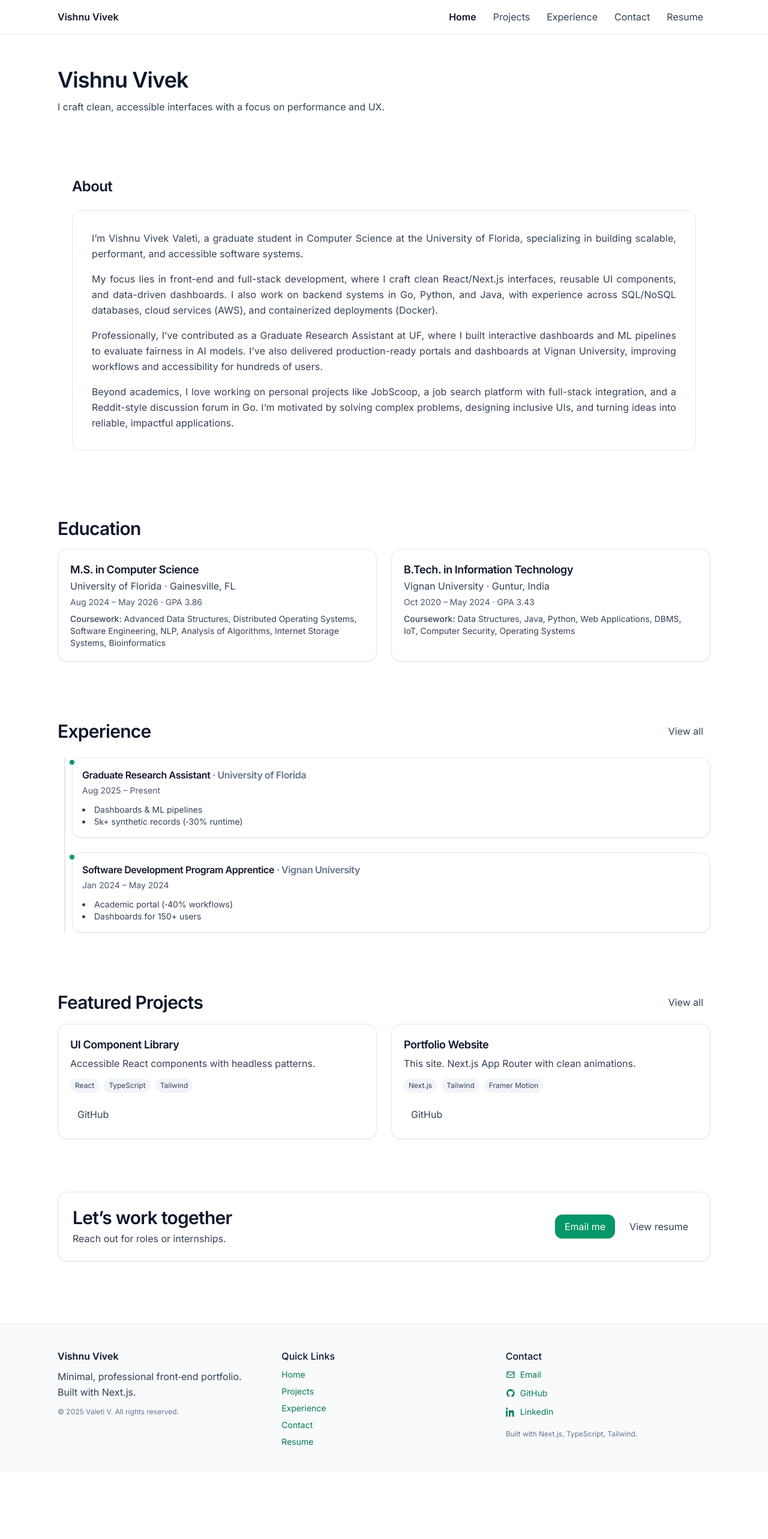
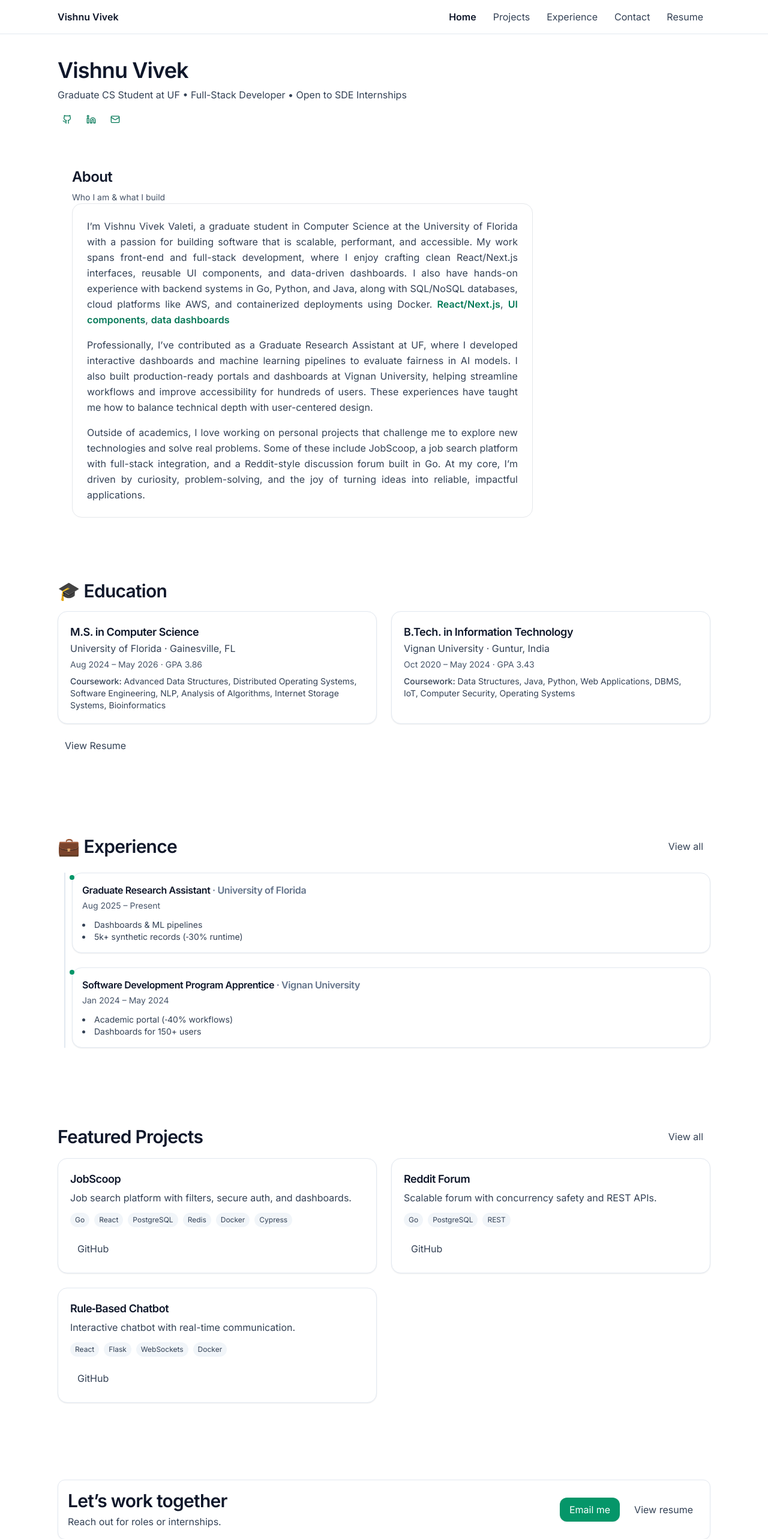
Before and after one commit to valetivivek/portfolio, a Next.js app: page / in a window 1280 px wide. Shown: the top 2566 px of the page at 60% size. Before the commit the page ends 2454 px from the top, so only its background shows below. Built offline with nearby package versions, Linux system fonts and the light colour scheme.

Commit message:
home page

```diff
--- a/app/components/About.tsx
+++ b/app/components/About.tsx
@@ -6,15 +6,27 @@ import { ABOUT } from "@/content/about";
 
 export default function About() {
   return (
-    <section id="about" className="container mx-auto px-4 md:px-6 py-12 md:py-16">
+    <section id="about" className="container mx-auto px-4 md:px-6 py-8 md:py-10">
       <motion.header variants={fadeUp} initial="hidden" whileInView="show" viewport={{ once: true, amount: 0.3 }}>
-        <h2 className="mb-6 text-2xl font-semibold tracking-tight">About</h2>
+        <h2 className="mb-2 text-2xl font-semibold tracking-tight">About</h2>
+        <p className="text-sm text-slate-600">Who I am & what I build</p>
       </motion.header>
       <motion.div variants={fadeUp} initial="hidden" whileInView="show" viewport={{ once: true, amount: 0.3 }}>
-        <div className="rounded-2xl border bg-white p-6 md:p-8">
+        <div className="rounded-2xl border bg-white p-5 md:p-6 max-w-3xl">
           <div className="text-justify leading-relaxed tracking-[0.005em] space-y-4 text-slate-700">
             {ABOUT.copy.split("\n\n").map((para, i) => (
-              <p key={i}>{para}</p>
+              <p key={i}>{para}
+                {i === 0 && (
+                  <>
+                    {" "}
+                    <span className="font-semibold text-primary-700">React/Next.js</span>,
+                    {" "}
+                    <span className="font-semibold text-primary-700">UI components</span>,
+                    {" "}
+                    <span className="font-semibold text-primary-700">data dashboards</span>
+                  </>
+                )}
+              </p>
             ))}
           </div>
         </div>
--- a/app/components/Footer.tsx
+++ b/app/components/Footer.tsx
@@ -1,49 +1,50 @@
 import Link from "next/link";
+import { Mail, Github, Linkedin } from "lucide-react";
 
 export default function Footer() {
   return (
     <footer className="mt-16 border-t border-slate-200 bg-surface">
-      <div className="container-page grid gap-8 py-10 sm:grid-cols-3 text-sm text-slate-700">
-        <div>
+      <nav aria-label="Footer" className="container-page text-sm text-slate-700">
+        <div className="grid gap-8 py-10 sm:grid-cols-2 md:grid-cols-4">
+          <section>
             <p className="font-semibold text-slate-900">Vishnu Vivek</p>
-          <p className="mt-2 max-w-xs">Minimal, professional front‑end portfolio. Built with Next.js.</p>
-          <p className="mt-3 text-xs text-slate-500">&copy; {new Date().getFullYear()} Valeti V. All rights reserved.</p>
-        </div>
-        <nav aria-label="Quick links">
-          <p className="font-medium text-slate-900">Quick Links</p>
-          <ul className="mt-2 space-y-2">
-            <li><Link className="hover:underline" href="/">Home</Link></li>
-            <li><Link className="hover:underline" href="/projects">Projects</Link></li>
-            <li><Link className="hover:underline" href="/experience">Experience</Link></li>
-            <li><Link className="hover:underline" href="/contact">Contact</Link></li>
-            <li><Link className="hover:underline" href="/resume">Resume</Link></li>
+            <p className="mt-2 max-w-xs">Minimal, professional front‑end portfolio.</p>
+          </section>
+          <section>
+            <p className="font-medium text-slate-900">Navigation</p>
+            <ul role="list" className="mt-2 space-y-2">
+              <li><Link className="hover:underline focus:outline-none focus:ring-2 focus:ring-brand.teal rounded" href="/">Home</Link></li>
+              <li><Link className="hover:underline focus:outline-none focus:ring-2 focus:ring-brand.teal rounded" href="/projects">Projects</Link></li>
+              <li><Link className="hover:underline focus:outline-none focus:ring-2 focus:ring-brand.teal rounded" href="/experience">Experience</Link></li>
+              <li><Link className="hover:underline focus:outline-none focus:ring-2 focus:ring-brand.teal rounded" href="/contact">Contact</Link></li>
             </ul>
-        </nav>
-        <div>
+          </section>
+          <section>
             <p className="font-medium text-slate-900">Contact</p>
-          <ul className="mt-2 space-y-2">
+            <ul role="list" className="mt-1 flex gap-1.5">
               <li>
-              <a className="hover:underline inline-flex items-center gap-2" href="mailto:vivekvaleti7053@gmail.com" aria-label="Email">
-                <svg aria-hidden viewBox="0 0 24 24" className="h-4 w-4"><path fill="currentColor" d="M20 4H4a2 2 0 0 0-2 2v12a2 2 0 0 0 2 2h16a2 2 0 0 0 2-2V6a2 2 0 0 0-2-2Zm0 2v.01L12 13 4 6.01V6h16ZM4 18V8.236l7.386 6.4a1 1 0 0 0 1.228 0L20 8.236V18H4Z"/></svg>
-                Email
+                <a href="mailto:vivekvaleti7053@gmail.com" aria-label="Email" title="Email" className="p-2 rounded hover:bg-slate-100 focus:outline-none focus:ring-2 focus:ring-brand.teal transition duration-200" rel="me">
+                  <Mail className="h-4 w-4" aria-hidden />
                 </a>
               </li>
               <li>
-              <a className="hover:underline inline-flex items-center gap-2" href="https://github.com/valetivivek" target="_blank" rel="noopener noreferrer" aria-label="GitHub">
-                <svg aria-hidden viewBox="0 0 24 24" className="h-4 w-4"><path fill="currentColor" d="M12 2a10 10 0 0 0-3.162 19.49c.5.092.683-.217.683-.483 0-.237-.009-.866-.013-1.7-2.78.604-3.366-1.34-3.366-1.34-.454-1.156-1.11-1.464-1.11-1.464-.907-.62.069-.607.069-.607 1.004.07 1.532 1.03 1.532 1.03.892 1.529 2.341 1.087 2.91.832.091-.647.35-1.087.636-1.338-2.22-.252-4.555-1.112-4.555-4.95 0-1.093.39-1.988 1.03-2.688-.103-.253-.447-1.27.098-2.646 0 0 .84-.269 2.75 1.026A9.564 9.564 0 0 1 12 6.844c.85.004 1.705.115 2.504.338 1.909-1.295 2.748-1.026 2.748-1.026.547 1.376.203 2.393.1 2.646.64.7 1.028 1.595 1.028 2.688 0 3.847-2.339 4.695-4.566 4.943.36.309.681.918.681 1.852 0 1.336-.012 2.414-.012 2.743 0 .268.18.58.688.481A10.002 10.002 0 0 0 12 2"/></svg>
-                GitHub
+                <a href="https://github.com/valetivivek" aria-label="GitHub" title="GitHub" target="_blank" rel="me noopener noreferrer" className="p-2 rounded hover:bg-slate-100 focus:outline-none focus:ring-2 focus:ring-brand.teal transition duration-200">
+                  <Github className="h-4 w-4" aria-hidden />
                 </a>
               </li>
               <li>
-              <a className="hover:underline inline-flex items-center gap-2" href="https://www.linkedin.com/in/valetivishnuvivek/" target="_blank" rel="noopener noreferrer" aria-label="LinkedIn">
-                <svg aria-hidden viewBox="0 0 24 24" className="h-4 w-4"><path fill="currentColor" d="M4.98 3.5C4.98 4.88 3.86 6 2.5 6S0 4.88 0 3.5 1.12 1 2.5 1 4.98 2.12 4.98 3.5zM.5 8h4V24h-4V8zm7.5 0h3.83v2.18h.05c.53-1 1.83-2.18 3.77-2.18 4.03 0 4.78 2.65 4.78 6.1V24h-4v-6.84c0-1.63-.03-3.72-2.27-3.72-2.27 0-2.62 1.77-2.62 3.6V24h-4V8z"/></svg>
-                LinkedIn
+                <a href="https://www.linkedin.com/in/valetivishnuvivek/" aria-label="LinkedIn" title="LinkedIn" target="_blank" rel="me noopener noreferrer" className="p-2 rounded hover:bg-slate-100 focus:outline-none focus:ring-2 focus:ring-brand.teal transition duration-200">
+                  <Linkedin className="h-4 w-4" aria-hidden />
                 </a>
               </li>
             </ul>
-          <p className="mt-4 text-xs text-slate-500">Built with Next.js, TypeScript, Tailwind.</p>
+          </section>
+          <section className="self-end md:text-right">
+            <p className="text-xs text-slate-500">&copy; {new Date().getFullYear()} Vishnu Vivek.</p>
+            <p className="text-xs text-slate-500">Built with Next.js, TypeScript, Tailwind.</p>
+          </section>
         </div>
-      </div>
+      </nav>
     </footer>
   );
 }
--- a/app/components/Hero.tsx
+++ b/app/components/Hero.tsx
@@ -3,10 +3,11 @@
 import { motion } from "framer-motion";
 import Link from "next/link";
 import { fadeUp, staggerChildren } from "@/lib/motion";
+import { Github, Linkedin, Mail } from "lucide-react";
 
 export default function Hero() {
   return (
-    <section className="pt-10 md:pt-14 pb-8 md:pb-10">
+    <section className="pt-8 md:pt-10 pb-4 md:pb-6">
       <motion.div
         variants={staggerChildren}
         initial="hidden"
@@ -15,9 +16,20 @@ export default function Hero() {
         className="max-w-3xl"
       >
         <motion.h1 variants={fadeUp}>Vishnu Vivek</motion.h1>
-        <motion.p variants={fadeUp} className="mt-3">
-          I craft clean, accessible interfaces with a focus on performance and UX.
+        <motion.p variants={fadeUp} className="mt-2 text-slate-700">
+          Graduate CS Student at UF • Full-Stack Developer • Open to SDE Internships
         </motion.p>
+        <motion.div variants={fadeUp} className="mt-3 flex items-center gap-2">
+          <a href="https://github.com/valetivivek" aria-label="GitHub" title="GitHub" target="_blank" rel="noopener noreferrer me" className="p-2 rounded hover:bg-slate-100 focus:outline-none focus:ring-2 focus:ring-brand.teal transition duration-200">
+            <Github className="h-4 w-4" aria-hidden />
+          </a>
+          <a href="https://www.linkedin.com/in/valetivishnuvivek/" aria-label="LinkedIn" title="LinkedIn" target="_blank" rel="noopener noreferrer me" className="p-2 rounded hover:bg-slate-100 focus:outline-none focus:ring-2 focus:ring-brand.teal transition duration-200">
+            <Linkedin className="h-4 w-4" aria-hidden />
+          </a>
+          <a href="mailto:vivekvaleti7053@gmail.com?subject=Portfolio%20Inquiry" aria-label="Email" title="Email" className="p-2 rounded hover:bg-slate-100 focus:outline-none focus:ring-2 focus:ring-brand.teal transition duration-200" rel="me">
+            <Mail className="h-4 w-4" aria-hidden />
+          </a>
+        </motion.div>
       </motion.div>
     </section>
   );
--- a/app/page.tsx
+++ b/app/page.tsx
@@ -13,9 +13,9 @@ export default function HomePage() {
       <About />
 
       {/* Education */}
-      <section className="py-8 md:py-12">
+      <section className="py-12 md:py-16">
         <div className="flex items-center justify-between">
-          <h2>Education</h2>
+          <h2>🎓 Education</h2>
         </div>
         <div className="mt-4 grid gap-6 md:grid-cols-2">
           <EducationCard
@@ -58,12 +58,15 @@ export default function HomePage() {
             }}
           />
         </div>
+        <div className="mt-4">
+          <a className="btn-ghost" href="/resume" target="_blank" rel="noopener noreferrer">View Resume</a>
+        </div>
       </section>
 
       {/* Experience preview */}
-      <section className="py-8 md:py-12">
+      <section className="py-12 md:py-16">
         <div className="flex items-center justify-between">
-          <h2>Experience</h2>
+          <h2>💼 Experience</h2>
           <Link className="btn-ghost" href="/experience">View all</Link>
         </div>
         <div className="mt-4">
@@ -78,7 +81,7 @@ export default function HomePage() {
 
       {/* Featured Projects */
       }
-      <section className="py-8 md:py-12">
+      <section className="py-12 md:py-16">
         <div className="flex items-center justify-between">
           <h2>Featured Projects</h2>
           <Link className="btn-ghost" href="/projects">View all</Link>
@@ -86,16 +89,23 @@ export default function HomePage() {
         <div className="mt-4 grid gap-6 sm:grid-cols-2">
           {[
             {
-              title: "UI Component Library",
-              description: "Accessible React components with headless patterns.",
-              tech: ["React", "TypeScript", "Tailwind"],
-              github: "https://github.com/valetivivek/ui-library",
+              title: "JobScoop",
+              description: "Job search platform with filters, secure auth, and dashboards.",
+              tech: ["Go", "React", "PostgreSQL", "Redis", "Docker", "Cypress"],
+              github: "https://github.com/crazyotakuu/JobScoop",
+              live: undefined,
             },
             {
-              title: "Portfolio Website",
-              description: "This site. Next.js App Router with clean animations.",
-              tech: ["Next.js", "Tailwind", "Framer Motion"],
-              github: "https://github.com/valetivivek/portfolio",
+              title: "Reddit Forum",
+              description: "Scalable forum with concurrency safety and REST APIs.",
+              tech: ["Go", "PostgreSQL", "REST"],
+              github: "https://github.com/valetivivek/redditclone",
+            },
+            {
+              title: "Rule‑Based Chatbot",
+              description: "Interactive chatbot with real-time communication.",
+              tech: ["React", "Flask", "WebSockets", "Docker"],
+              github: "https://github.com/valetivivek/pdf2xml",
             },
           ].map((p) => (
             <ProjectCard key={p.title} project={p as any} />
@@ -103,14 +113,14 @@ export default function HomePage() {
         </div>
       </section>
 
-      <section className="py-10">
-        <div className="card p-6 flex flex-col items-start justify-between gap-4 sm:flex-row sm:items-center">
+      <section className="py-12 md:py-16">
+        <div className="card p-4 rounded-xl border bg-white shadow-sm flex flex-col items-start justify-between gap-4 sm:flex-row sm:items-center">
           <div>
             <h2>Let’s work together</h2>
             <p className="mt-1 text-slate-700">Reach out for roles or internships.</p>
           </div>
           <div className="flex gap-3">
-            <a className="btn-primary" href="mailto:vivekvaleti7053@gmail.com">Email me</a>
+            <a className="btn-primary" href="mailto:vivekvaleti7053@gmail.com?subject=Portfolio%20Inquiry">Email me</a>
             <a className="btn-ghost" href="/resume">View resume</a>
           </div>
         </div>
--- a/content/about.ts
+++ b/content/about.ts
@@ -1,11 +1,9 @@
 export const ABOUT = {
-  copy: `I’m Vishnu Vivek Valeti, a graduate student in Computer Science at the University of Florida, specializing in building scalable, performant, and accessible software systems.
+  copy: `I’m Vishnu Vivek Valeti, a graduate student in Computer Science at the University of Florida with a passion for building software that is scalable, performant, and accessible. My work spans front-end and full-stack development, where I enjoy crafting clean React/Next.js interfaces, reusable UI components, and data-driven dashboards. I also have hands-on experience with backend systems in Go, Python, and Java, along with SQL/NoSQL databases, cloud platforms like AWS, and containerized deployments using Docker.
 
-My focus lies in front-end and full-stack development, where I craft clean React/Next.js interfaces, reusable UI components, and data-driven dashboards. I also work on backend systems in Go, Python, and Java, with experience across SQL/NoSQL databases, cloud services (AWS), and containerized deployments (Docker).
+Professionally, I’ve contributed as a Graduate Research Assistant at UF, where I developed interactive dashboards and machine learning pipelines to evaluate fairness in AI models. I also built production-ready portals and dashboards at Vignan University, helping streamline workflows and improve accessibility for hundreds of users. These experiences have taught me how to balance technical depth with user-centered design.
 
-Professionally, I’ve contributed as a Graduate Research Assistant at UF, where I built interactive dashboards and ML pipelines to evaluate fairness in AI models. I’ve also delivered production-ready portals and dashboards at Vignan University, improving workflows and accessibility for hundreds of users.
-
-Beyond academics, I love working on personal projects like JobScoop, a job search platform with full-stack integration, and a Reddit-style discussion forum in Go. I’m motivated by solving complex problems, designing inclusive UIs, and turning ideas into reliable, impactful applications.`,
+Outside of academics, I love working on personal projects that challenge me to explore new technologies and solve real problems. Some of these include JobScoop, a job search platform with full-stack integration, and a Reddit-style discussion forum built in Go. At my core, I’m driven by curiosity, problem-solving, and the joy of turning ideas into reliable, impactful applications.`,
   highlights: [
     "🌐 Full-stack projects with React, Next.js, Go, PostgreSQL, and Docker",
     "🤖 AI fairness research with TensorFlow, PyTorch, and ML pipelines",
--- a/package.json
+++ b/package.json
@@ -10,6 +10,7 @@
   },
   "dependencies": {
     "framer-motion": "^11.3.30",
+    "lucide-react": "^0.477.0",
     "next": "^14.2.5",
     "react": "^18.3.1",
     "react-dom": "^18.3.1"
--- a/tailwind.config.ts
+++ b/tailwind.config.ts
@@ -34,6 +34,11 @@ const config: Config = {
           800: "#2C4631",
           900: "#1F3123"
         },
+        brand: {
+          teal: "#0F766E",
+          olive: "#556B2F",
+          mint: "#10B981",
+        },
         bg: "rgb(var(--bg))",
         surface: "rgb(var(--surface))",
         border: "rgb(var(--border))",
```
Also changed, not shown: 1 other file (tests, documents, lock files or other folders). Lines whose indentation alone changed are shown as unchanged.
